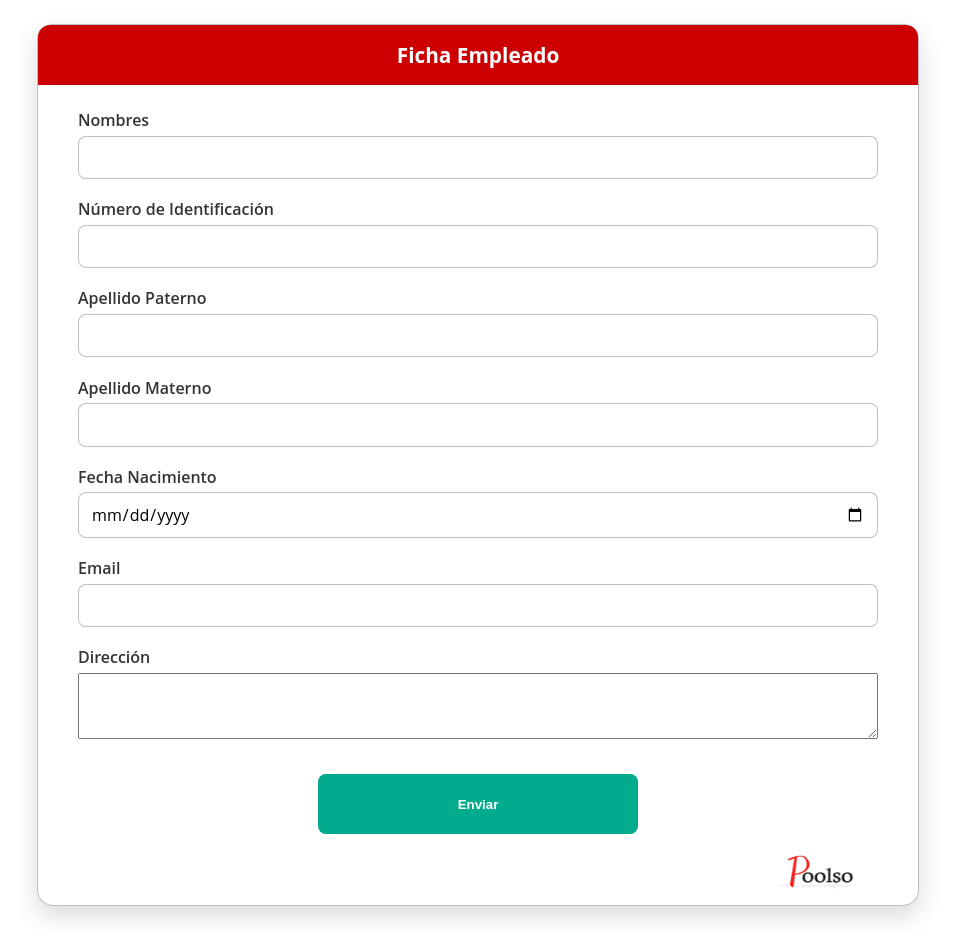
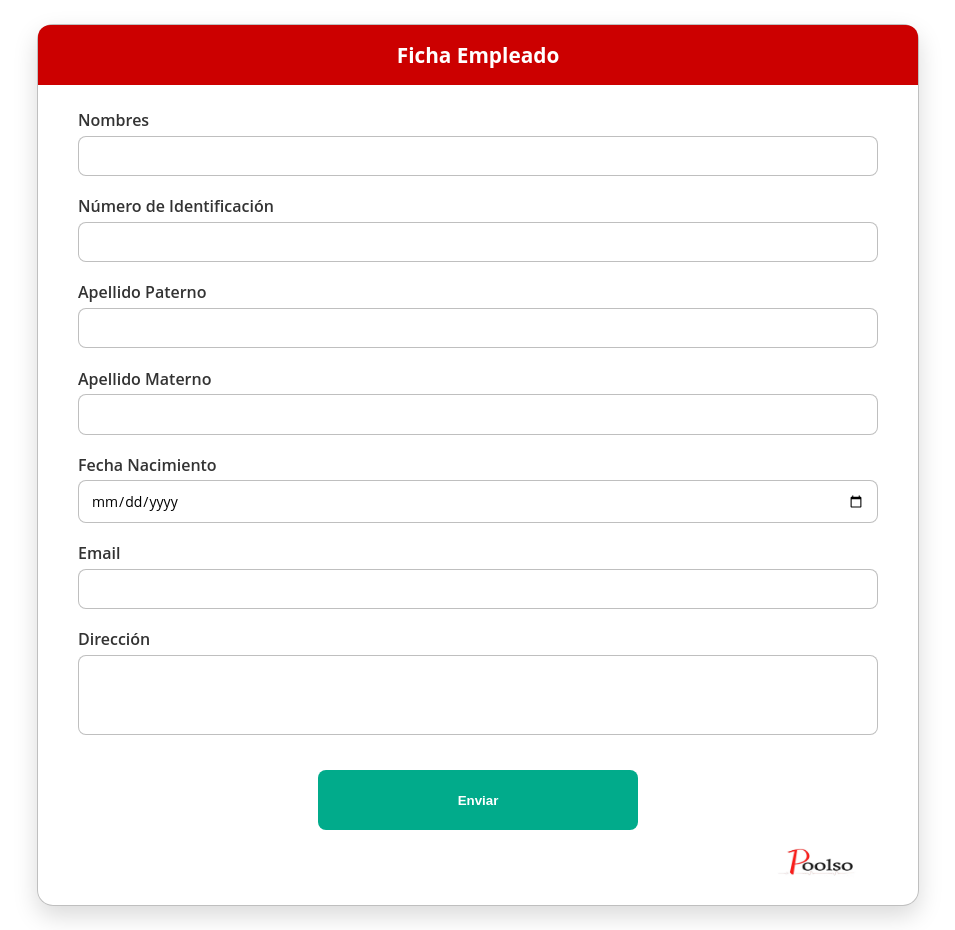
Before and after one commit to marquina2014/Envio_Formulario_React, a React (Vite) app: page / in a window 1280 px wide. Shown: the whole page, without its empty margins (162-1117 px from the left). Built offline with nearby package versions, Linux system fonts and the light colour scheme.

Commit message:
Correccion de text inputs, correcciones en el tamaño

```diff
--- a/src/Form.css
+++ b/src/Form.css
@@ -7,7 +7,6 @@
     align-items: center;
     background: linear-gradient(to bottom, #ffffff, #ffffff);
     padding: 1rem;
-
   }
 
   /* Caja del formulario */
@@ -22,18 +21,16 @@
     border: 1px solid rgb(0, 0, 0, 0.25);
   }
 
- /* Título rojo con letras blancas, tipo Power Apps */
-.form-title {
-
-    background-color: #c00; /* rojo fuerte */
+  /* Título rojo con letras blancas, tipo Power Apps */
+  .form-title {
+    background-color: #c00;
     color: white;
     padding: 1rem;
     text-align: center;
     font-size: 1.3rem;
     border-radius: 12px 12px 0 0;
-    margin: -2.5rem -2.5rem 1.5rem -2.5rem; /* sobresale para tocar bordes del contenedor */
+    margin: -2.5rem -2.5rem 1.5rem -2.5rem;
   }
-
 
   /* Grupo de input */
   .input-group {
@@ -46,6 +43,7 @@
     font-weight: 600;
     margin-bottom: 0.3rem;
     color: #333;
+    font-size: 1rem; /* más grande que los inputs */
   }
 
   .input-group input {
@@ -53,9 +51,28 @@
     padding: 0.6rem 0.75rem;
     border: 1px solid #ccc;
     border-radius: 8px;
-    font-size: 1rem;
-    border: 1px solid rgb(0, 0, 0, 0.25);
+    font-size: 0.875rem; /* más pequeño */
+    border: 1px solid rgba(0, 0, 0, 0.25);
+    max-height: 32px;
   }
+
+  .input-group textarea {
+    font-family: 'Open Sans', sans-serif;
+    padding: 0.6rem 0.75rem;
+    border: 1px solid rgba(0, 0, 0, 0.25);
+    border-radius: 8px;
+    font-size: 0.875rem; /* también más pequeño */
+    resize: none;
+    width: 100%;
+    box-sizing: border-box;
+    background-color: white;
+    max-height: 80px;
+  }
+
+  .full-width {
+    width: 100%;
+  }
+
   .submit-container {
     display: flex;
     justify-content: center;
@@ -63,7 +80,6 @@
 
   /* Botón enviar */
   .submit-btn {
-
     width: 40%;
     padding: 0.75rem;
     background: #01ab8b;
@@ -75,22 +91,22 @@
     transition: 0.3s ease;
     margin-top: 1rem;
     min-height: 60px;
-
   }
 
   .submit-btn:hover {
     opacity: 0.9;
   }
+
   .submit-logo-container {
-    max-height: 90px;
+    max-height: 100px;
     display: flex;
-    justify-content: flex-end; /* Alinea a la derecha */
+    justify-content: flex-end;
     padding-right: 1rem;
     margin-top: 0.5rem;
   }
 
   .logo-img {
-    width: 90px;     /* Más pequeño */
-    height: auto;
+    width: 90px;
+    height: 50px;
     opacity: 0.9;
   }
```
